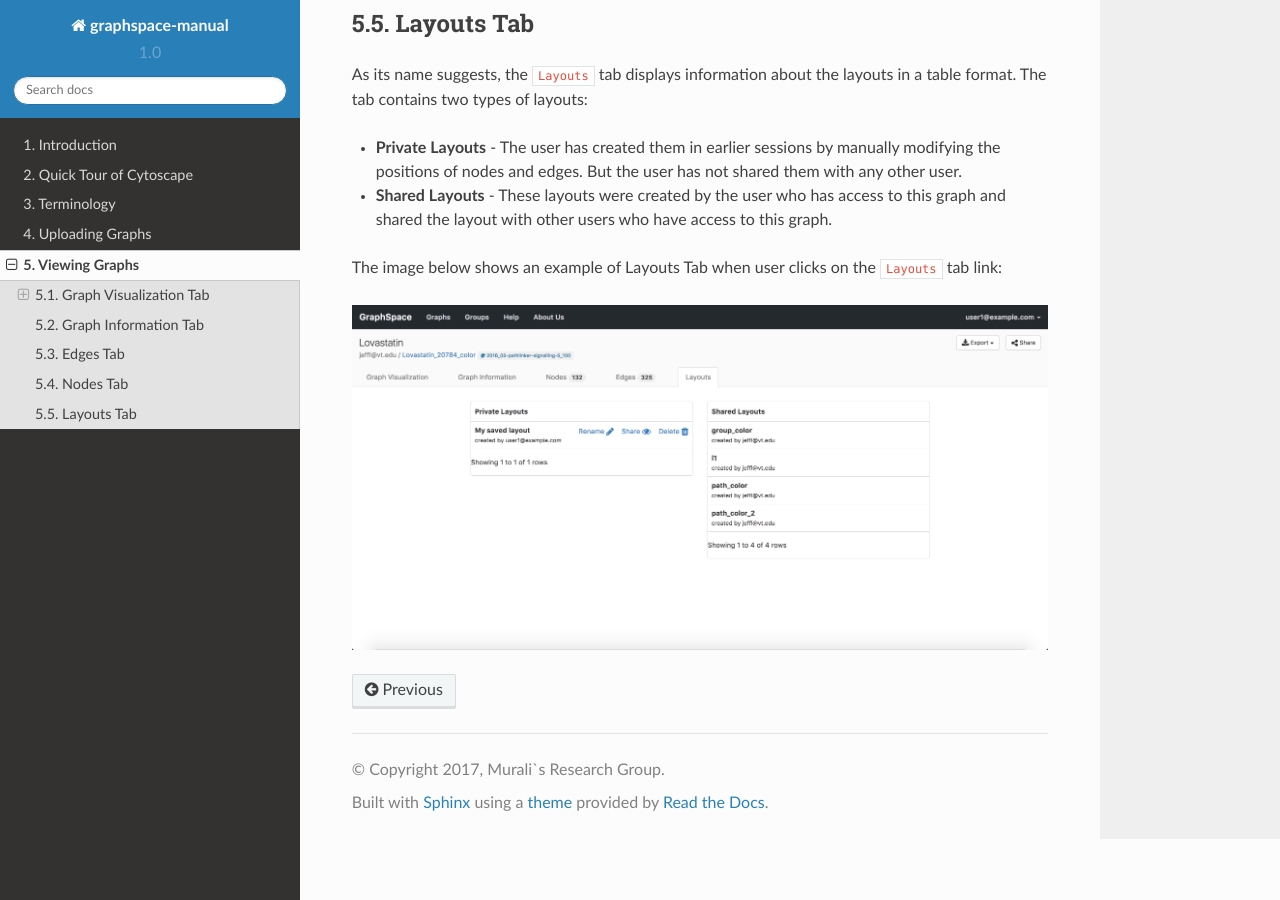
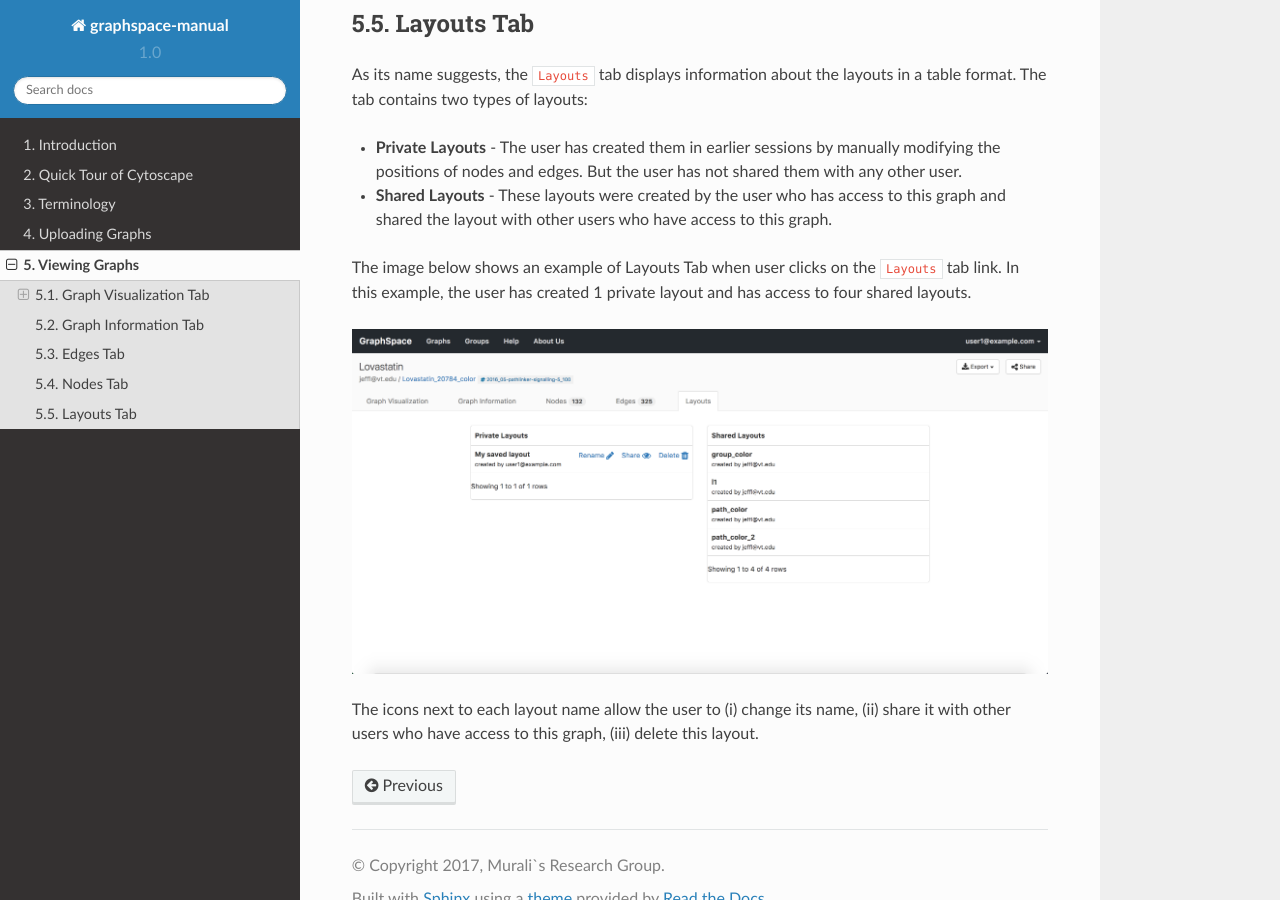
Before and after one commit to adbharadwaj/graphspace-manual, a Sphinx documentation site: the page built from docs/Viewing_Graphs.md, in a window 1280 px wide and 900 px high, scrolled down 4132 px. Built offline with Sphinx 7.4.7 and the Read the Docs theme 2.0.0, drawn with Linux system fonts in a browser that asks for light colours.

Commit message:
Update Viewing_Graphs.md

```diff
--- a/docs/Viewing_Graphs.md
+++ b/docs/Viewing_Graphs.md
@@ -76,6 +76,8 @@ As its name suggests, the `Layouts` tab displays information about the layouts i
 - **Private Layouts** - The user has created them in earlier sessions by manually modifying the positions of nodes and edges. But the user has not shared them with any other user.
 - **Shared Layouts** - These layouts were created by the user who has access to this graph and shared the layout with other users who have access to this graph.
 
-The image below shows an example of Layouts Tab when user clicks on the `Layouts` tab link:
+The image below shows an example of Layouts Tab when user clicks on the `Layouts` tab link. In this example, the user has created 1 private layout and has access to four shared layouts.
 
 ![Graph Layouts Tab Image](_static/images/gs-screenshot-user1-lovastatin-graph-layouts-tab.png)
+
+The icons next to each layout name allow the user to (i) change its name, (ii) share it with other users who have access to this graph, (iii) delete this layout.
```
